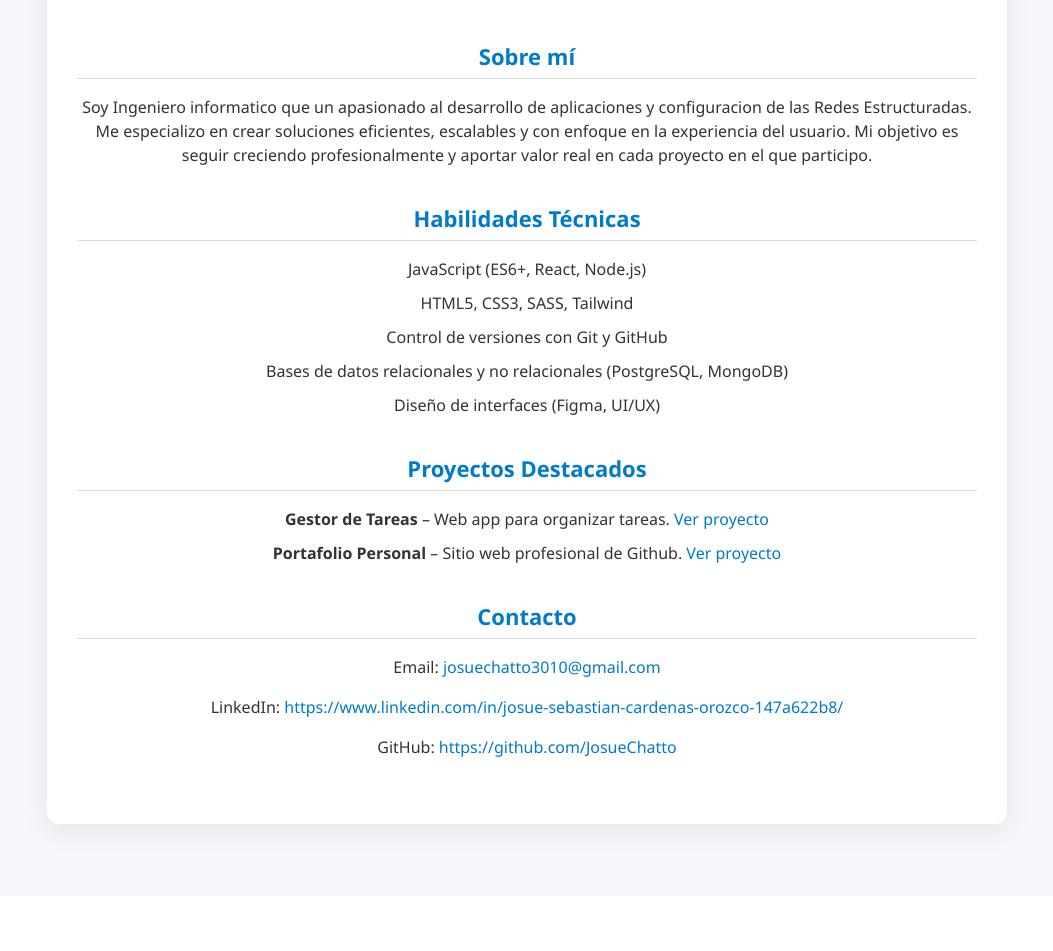
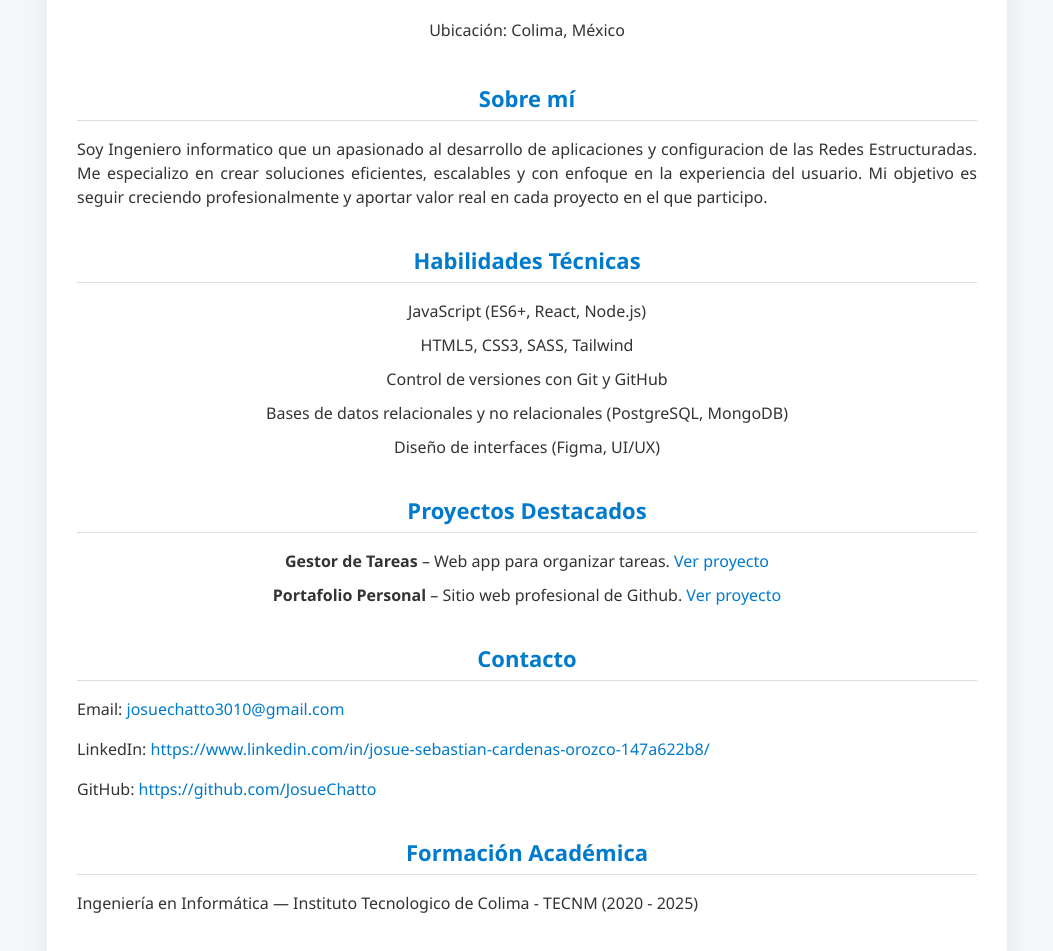
Before and after one commit to JosueChatto/Elcv, a React (Vite) app: page / in a window 1280 px wide. Shown: the part 401-1352 px from the top of the page, without its empty margins (113-1166 px from the left). Before the commit the page ends 1297 px from the top, so only its background shows below. Built offline with nearby package versions, Linux system fonts and the light colour scheme.

Commit message:
I¨nformacion Academica

```diff
--- a/src/cv.jsx
+++ b/src/cv.jsx
@@ -9,6 +9,7 @@ export const Portfolio = () => {
                 <img src={perfilfoto} alt="Foto de Perfil" className="cv-photo" />
                 <h1>Josué Seabastian Cardenas Orozco</h1>
                 <p className="cv-title">Ingeniero Informatico</p>
+                <p className='cv-list'>Ubicación: Colima, México</p>
             </header>
 
             <section className="cv-section">
@@ -50,6 +51,10 @@ export const Portfolio = () => {
                 <p>LinkedIn: <a href="https://www.linkedin.com/in/josue-sebastian-cardenas-orozco-147a622b8/" target="_blank">https://www.linkedin.com/in/josue-sebastian-cardenas-orozco-147a622b8/</a></p>
                 <p>GitHub: <a href="https://github.com/JosueChatto" target="_blank">https://github.com/JosueChatto</a></p>
             </section>
+            <section className="cv-section">
+                <h2>Formación Académica</h2>
+                <p>Ingeniería en Informática — Instituto Tecnologico de Colima - TECNM (2020 - 2025)</p>
+            </section>
         </div>
     );
 };
--- a/src/estilo.css
+++ b/src/estilo.css
@@ -40,7 +40,7 @@ body {
     margin-bottom: 35px;
 }
 
-.cv-section.contacto p{
+.cv-section p {
     text-align: justify;
 }
 
```
